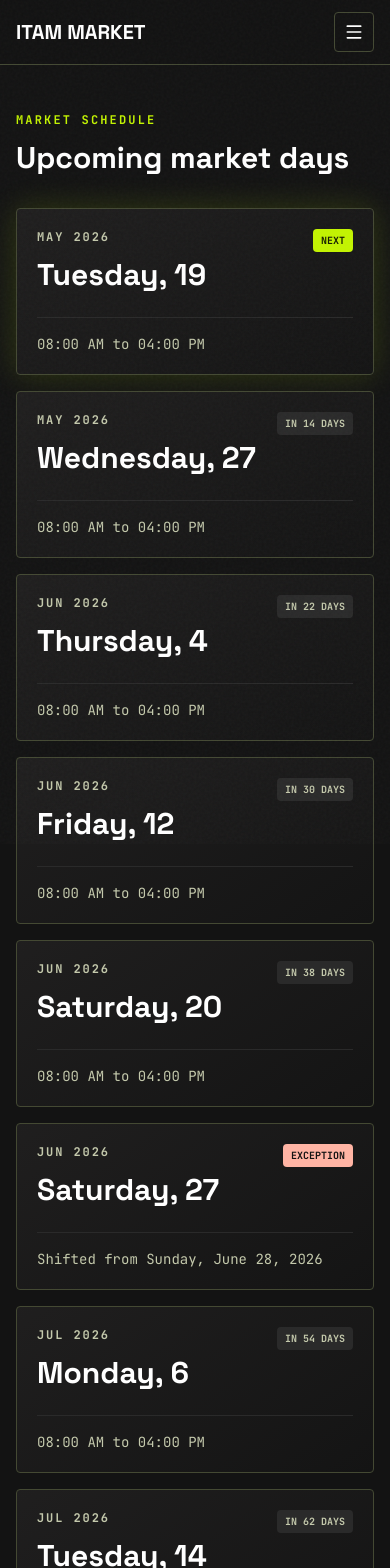
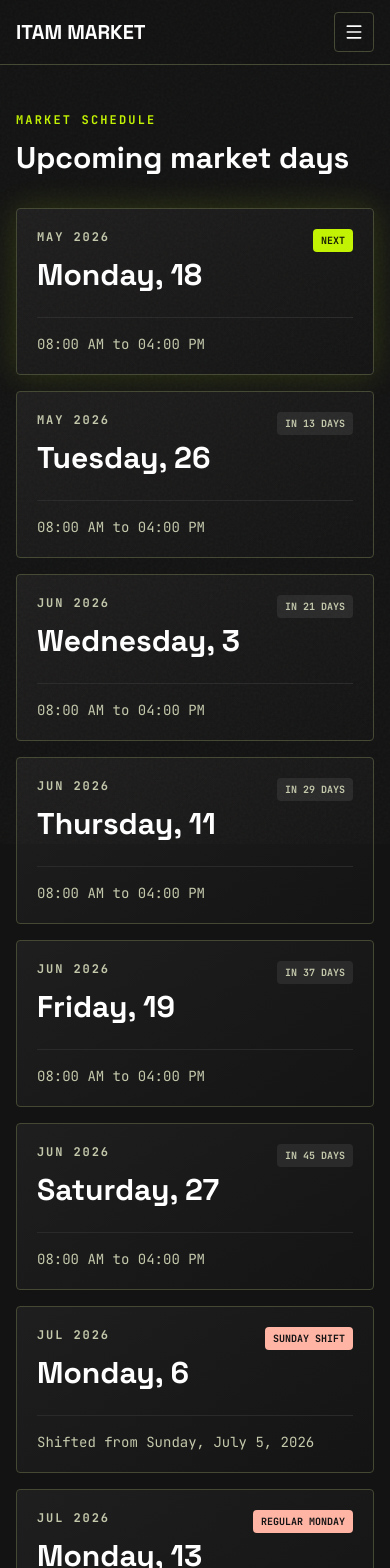
Before and after one commit to freedomszn/itam-market-days-tracker, a React (Vite) app: page /upcoming in a window 390 px wide. Shown: the top 1568 px of the page. Built offline with nearby package versions, Linux system fonts and the light colour scheme.

Commit message:
market logic update

```diff
--- a/src/App.jsx
+++ b/src/App.jsx
@@ -138,15 +138,15 @@ function Hero({ nextMarketDay, countdown, onNotify }) {
         <div className="min-w-0">
           <div className="mb-4 inline-flex max-w-full items-center gap-2 rounded-full border border-line bg-panel px-3 py-1.5 font-mono text-[10px] uppercase tracking-[0.1em] text-muted sm:mb-5 sm:text-xs sm:tracking-[0.14em]">
             <span className="rounded bg-lime px-2 py-0.5 font-bold text-lime-ink">Live</span>
-            <span className="truncate">keep track of every cycle, never miss a market day again</span>
+            <span className="truncate">8-day rotation, Sunday shifts to Monday</span>
           </div>
           <h1 className="max-w-5xl text-balance font-display text-[clamp(2.35rem,12vw,5rem)] font-bold leading-[1] tracking-normal text-white sm:text-6xl lg:text-7xl xl:text-8xl">
             Next Market Day is{" "}
             <span className="text-lime">{dayNames[nextMarketDay.date.getDay()]}</span>
           </h1>
           <p className="mt-4 max-w-2xl text-sm leading-6 text-muted sm:mt-6 sm:text-lg sm:leading-7">
-            ITAM Market runs on a rotating weekly pattern. The tracker calculates the next date,
-            handles the Sunday exception, and prepares reminders for shoppers and vendors.
+            Today, Monday May 18, 2026, is a market day. The tracker advances the cycle by 8 days,
+            moves Sunday market days to Monday, and keeps reminders aligned for shoppers and vendors.
           </p>
 
           <div className="mt-6 flex flex-col gap-3 sm:mt-8 sm:flex-row">
@@ -196,7 +196,7 @@ function Hero({ nextMarketDay, countdown, onNotify }) {
           {nextMarketDay.exception && (
             <div className="mt-4 border border-clay-strong bg-clay-strong/20 p-4 text-sm text-clay">
               Sunday exception applied. The pattern landed on{" "}
-              {formatDateLong(nextMarketDay.originalDate)}, so the market moved to Saturday.
+              {formatDateLong(nextMarketDay.originalDate)}, so the market moved to Monday.
             </div>
           )}
         </div>
@@ -215,9 +215,9 @@ function LogicSection({ marketDays }) {
             App is designed to help remove mentally tracking market days.
           </h2>
           <p className="mt-5 max-w-2xl leading-7 text-muted">
-            Starting from Monday, May 11, 2026, the underlying pattern advances by 8 days.
-            That makes each market day appear one weekday later. If the calculated day is
-            Sunday, the public market date is the Saturday immediately before it.
+            Starting from Monday, May 18, 2026, the underlying pattern advances by 8 days.
+            That makes the next market day Tuesday of the following week. If a calculated
+            market day falls on Sunday, it is moved to Monday.
           </p>
         </div>
 
@@ -233,7 +233,8 @@ function LogicSection({ marketDays }) {
             <CalendarDays className="mb-5 text-clay" />
             <h3 className="font-display text-2xl font-bold text-white">Sunday exception</h3>
             <p className="mt-3 text-sm leading-6 text-muted">
-              No market is shown on Sunday. The app tags the shifted Saturday as an exception.
+              When Sunday shifts to Monday, the next regular cycle still lands on Monday.
+              After those two Monday sessions, the cycle resumes normally on Tuesday.
             </p>
           </div>
           <div className="hard-card p-6 sm:col-span-2">
@@ -261,11 +262,18 @@ function LogicSection({ marketDays }) {
 function MarketDayCard({ item, index, now }) {
   const wait = daysUntil(item.date, now);
   const label = wait === 0 ? "Today" : wait === 1 ? "Tomorrow" : `In ${wait} days`;
+  const statusLabel = index === 0
+    ? wait === 0 ? "Today" : "Next"
+    : item.exception
+      ? "Sunday Shift"
+      : item.followsShiftedSunday
+        ? "Regular Monday"
+        : label;
 
   return (
     <article
       className={`hard-card p-5 transition hover:border-lime sm:p-6 ${index === 0 ? "border-2 border-lime lime-glow" : ""
-        } ${item.exception ? "border-clay-strong" : ""}`}
+        } ${item.exception || item.followsShiftedSunday ? "border-clay-strong" : ""}`}
     >
       <div className="flex items-start justify-between gap-4">
         <div>
@@ -277,15 +285,17 @@ function MarketDayCard({ item, index, now }) {
           </h3>
         </div>
         <span
-          className={`shrink-0 rounded px-2 py-1 font-mono text-[10px] font-bold uppercase ${index === 0 ? "bg-lime text-lime-ink" : item.exception ? "bg-clay text-background" : "bg-panel-high text-muted"
+          className={`shrink-0 rounded px-2 py-1 font-mono text-[10px] font-bold uppercase ${index === 0 ? "bg-lime text-lime-ink" : item.exception || item.followsShiftedSunday ? "bg-clay text-background" : "bg-panel-high text-muted"
             }`}
         >
-          {index === 0 ? "Next" : item.exception ? "Exception" : label}
+          {statusLabel}
         </span>
       </div>
       <div className="mt-6 border-t border-line-soft pt-4 font-mono text-sm text-muted">
         {item.exception ? (
           <span>Shifted from {formatDateLong(item.originalDate)}</span>
+        ) : item.followsShiftedSunday ? (
+          <span>Regular Monday market after the shifted Sunday session</span>
         ) : (
           <span>08:00 AM to 04:00 PM</span>
         )}
@@ -389,8 +399,10 @@ function CalendarSection({ marketDays, now, standalone = false }) {
                         {cell.market.isPast ? "Past" : "Itam"}
                       </div>
                     )}
-                    {cell.market?.exception && (
-                      <div className="mt-1 hidden font-mono text-[10px] text-clay sm:block">Sun shift</div>
+                    {(cell.market?.exception || cell.market?.followsShiftedSunday) && (
+                      <div className="mt-1 hidden font-mono text-[10px] text-clay sm:block">
+                        {cell.market.exception ? "Moved from Sun" : "Regular Mon"}
+                      </div>
                     )}
                   </>
                 )}
@@ -406,7 +418,9 @@ function CalendarSection({ marketDays, now, standalone = false }) {
 function BotSection({ nextMarketDay, standalone = false }) {
   const [question, setQuestion] = useState("When is the next ITAM market day?");
   const answer = nextMarketDay.exception
-    ? `The next market day is ${formatDateLong(nextMarketDay.date)}. The normal pattern landed on Sunday, so it was moved to Saturday.`
+    ? `The next market day is ${formatDateLong(nextMarketDay.date)}. The normal pattern landed on Sunday, so it was moved to Monday.`
+    : nextMarketDay.followsShiftedSunday
+      ? `The next market day is ${formatDateLong(nextMarketDay.date)}. This is the regular Monday market after the shifted Sunday session.`
     : `The next market day is ${formatDateLong(nextMarketDay.date)}, from 8:00 AM to 4:00 PM.`;
 
   return (
@@ -661,7 +675,7 @@ export default function App() {
     const end = new Date(now.getFullYear(), now.getMonth() + 12, 0);
     return generateMarketDaysRange(start, end);
   }, [now]);
-  const nextMarketDay = marketDays[0];
+  const nextMarketDay = marketDays.find((item) => daysUntil(item.date, now) > 0) || marketDays[0];
   const countdown = getCountdownParts(nextMarketDay.date, now);
 
   return (
--- a/src/marketDays.js
+++ b/src/marketDays.js
@@ -1,4 +1,4 @@
-const ANCHOR_DATE = new Date(2026, 4, 11, 8, 0, 0);
+const ANCHOR_DATE = new Date(2026, 4, 18, 8, 0, 0);
 const MARKET_OPEN_HOUR = 8;
 const MARKET_CLOSE_HOUR = 16;
 const DAY_MS = 24 * 60 * 60 * 1000;
@@ -51,9 +51,9 @@ function scheduledFromPattern(patternDate) {
     };
   }
 
-  const saturday = addDays(patternDate, -1);
+  const monday = addDays(patternDate, 1);
   return {
-    date: withMarketOpenTime(saturday),
+    date: withMarketOpenTime(monday),
     originalDate: withMarketOpenTime(patternDate),
     exception: true,
   };
@@ -73,11 +73,13 @@ function withCloseTime(date) {
 function buildMarketDay(cycle) {
   const patternDate = addDays(ANCHOR_DATE, cycle * 8);
   const scheduled = scheduledFromPattern(patternDate);
+  const previousPatternDate = addDays(ANCHOR_DATE, (cycle - 1) * 8);
 
   return {
     ...scheduled,
     closeTime: withCloseTime(scheduled.date),
     cycle,
+    followsShiftedSunday: cycle > 0 && previousPatternDate.getDay() === 0 && patternDate.getDay() === 1,
   };
 }
 
```
